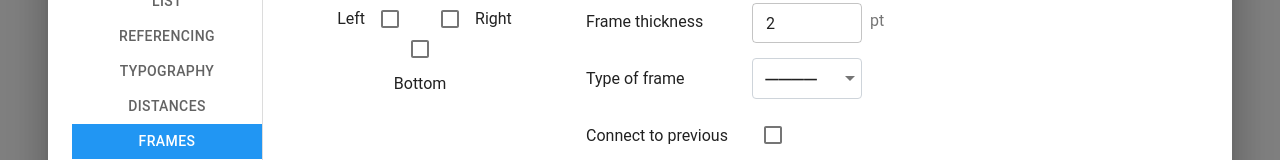
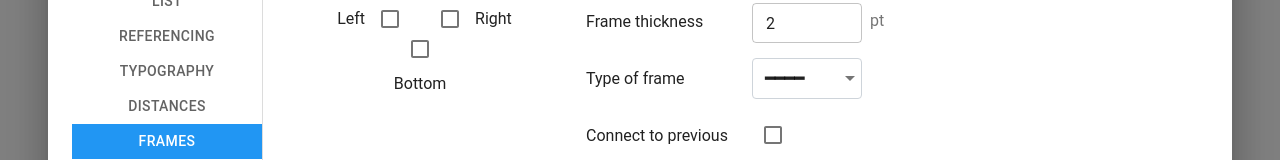
Before and after one commit to svognev/newdec, a React (Create React App) app: page / in a window 1280 px wide. Shown: the part 257-417 px from the top of the page. Built offline with nearby package versions, Linux system fonts and the light colour scheme.

Commit message:
change symbol for solid

```diff
--- a/src/components/NewDecDialog/sections/FramesSection/FramesSection.js
+++ b/src/components/NewDecDialog/sections/FramesSection/FramesSection.js
@@ -141,7 +141,7 @@ const FramesSection = (props) => {
                 value={borderType}
                 onChange={changeBorderType}
               >
-                        <MenuItem value="solid"><b>⏤⏤⏤⏤</b></MenuItem>
+                        <MenuItem value="solid"><b>━━━━</b></MenuItem>
                         <MenuItem value="dotted">• • • • • • •</MenuItem>
                         <MenuItem value="dashed"><b>– – – – –</b></MenuItem>
                         <MenuItem value="double">══════</MenuItem>
```
